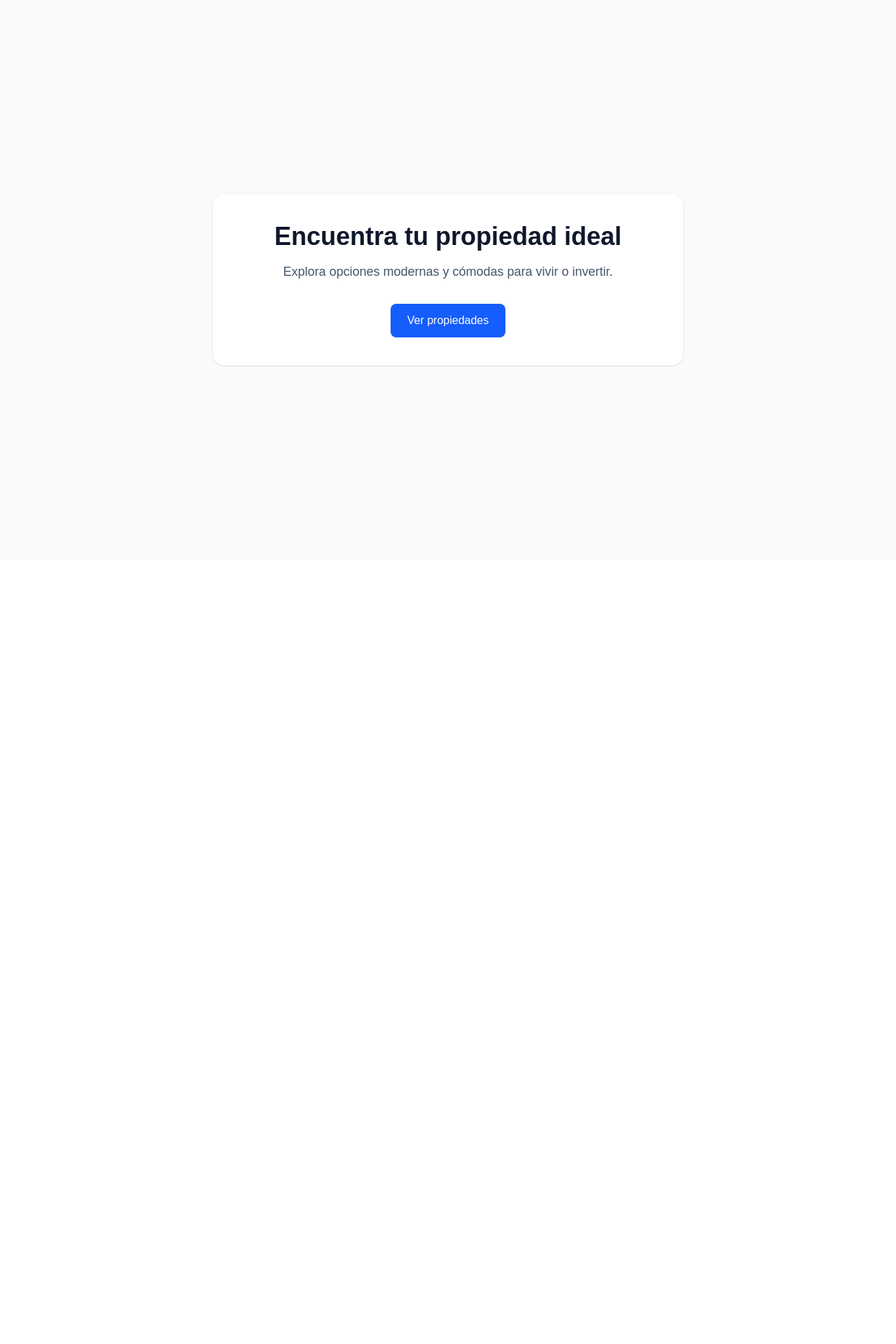
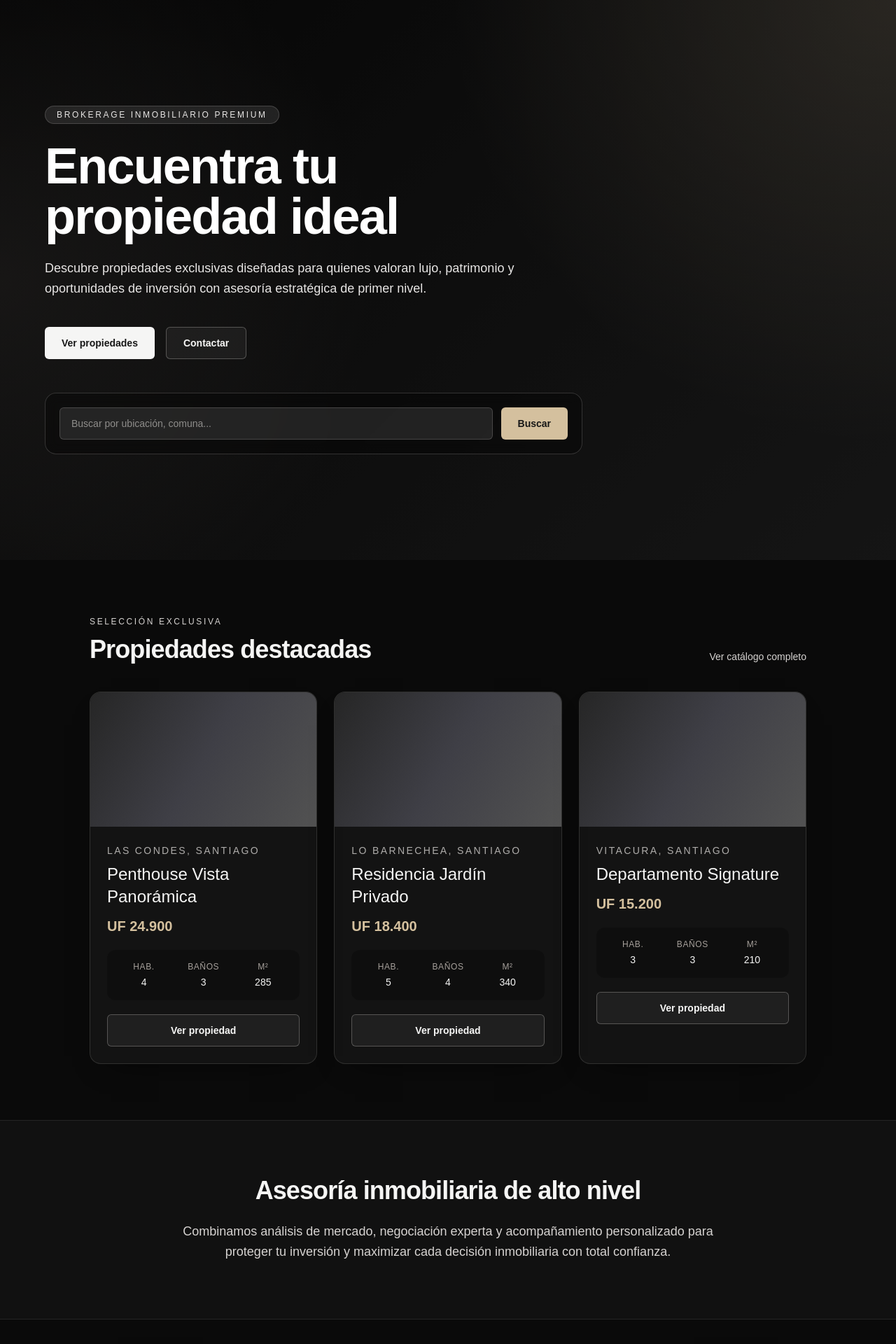
Before and after one commit to verf2390/citaya-agendas, a Next.js app: page /inmo-demo in a window 1280 px wide. Shown: the top 1920 px of the page at 70% size. Before the commit the page ends 800 px from the top, so only its background shows below. Built offline with nearby package versions, Linux system fonts and the light colour scheme.

Commit message:
Aplica ajustes puntuales en home de inmo-demo

```diff
--- a/app/inmo-demo/page.tsx
+++ b/app/inmo-demo/page.tsx
@@ -1,19 +1,179 @@
 import Link from "next/link";
 
 export default function InmoDemoHomePage() {
+  const propiedadesDestacadas = [
+    {
+      id: 1,
+      titulo: "Penthouse Vista Panorámica",
+      precio: "UF 24.900",
+      ubicacion: "Las Condes, Santiago",
+      habitaciones: 4,
+      banos: 3,
+      metros: 285,
+    },
+    {
+      id: 2,
+      titulo: "Residencia Jardín Privado",
+      precio: "UF 18.400",
+      ubicacion: "Lo Barnechea, Santiago",
+      habitaciones: 5,
+      banos: 4,
+      metros: 340,
+    },
+    {
+      id: 3,
+      titulo: "Departamento Signature",
+      precio: "UF 15.200",
+      ubicacion: "Vitacura, Santiago",
+      habitaciones: 3,
+      banos: 3,
+      metros: 210,
+    },
+  ];
+
   return (
-    <main className="flex min-h-screen items-center justify-center bg-slate-50 px-6">
-      <section className="w-full max-w-2xl rounded-2xl bg-white p-10 text-center shadow-sm">
-        <h1 className="text-4xl font-bold text-slate-900">Encuentra tu propiedad ideal</h1>
-        <p className="mt-4 text-lg text-slate-600">
-          Explora opciones modernas y cómodas para vivir o invertir.
+    <main className="bg-neutral-950 text-white">
+      <section className="relative isolate flex min-h-screen items-center overflow-hidden px-6 py-20 sm:px-10 lg:px-16">
+        <div className="absolute inset-0 -z-20 bg-[radial-gradient(circle_at_top_right,rgba(212,192,158,0.25),transparent_42%),radial-gradient(circle_at_left,rgba(120,113,108,0.25),transparent_40%),linear-gradient(135deg,#0a0a0a_0%,#171717_42%,#262626_100%)]" />
+        <div className="absolute inset-0 -z-10 bg-black/45" />
+
+        <div className="mx-auto w-full max-w-6xl">
+          <div className="max-w-3xl">
+            <p className="inline-flex rounded-full border border-stone-300/20 bg-stone-200/10 px-4 py-1 text-xs uppercase tracking-[0.22em] text-stone-200">
+              Brokerage Inmobiliario Premium
             </p>
+            <h1 className="mt-6 text-4xl font-semibold tracking-tight text-white sm:text-5xl lg:text-7xl">
+              Encuentra tu propiedad ideal
+            </h1>
+            <p className="mt-6 max-w-3xl text-base leading-relaxed text-stone-200 sm:text-lg">
+              Descubre propiedades exclusivas diseñadas para quienes valoran lujo, patrimonio y
+              oportunidades de inversión con asesoría estratégica de primer nivel.
+            </p>
+
+            <div className="mt-10 flex flex-wrap gap-4">
               <Link
                 href="/inmo-demo/propiedades"
-          className="mt-8 inline-flex rounded-lg bg-blue-600 px-6 py-3 font-medium text-white transition hover:bg-blue-700"
+                className="inline-flex items-center justify-center rounded-md bg-stone-100 px-6 py-3 text-sm font-semibold text-neutral-900 transition hover:bg-white"
               >
                 Ver propiedades
               </Link>
+              <Link
+                href="/inmo-demo/contacto"
+                className="inline-flex items-center justify-center rounded-md border border-stone-300/30 bg-white/5 px-6 py-3 text-sm font-semibold text-stone-100 transition hover:border-stone-100/70 hover:bg-white/10"
+              >
+                Contactar
+              </Link>
+            </div>
+
+            <div className="mt-12 rounded-2xl border border-stone-300/20 bg-black/30 p-4 backdrop-blur-sm sm:p-5">
+              <form className="flex flex-col gap-3 sm:flex-row" action="#" method="get">
+                <label htmlFor="busqueda-home" className="sr-only">
+                  Buscar propiedad
+                </label>
+                <input
+                  id="busqueda-home"
+                  type="text"
+                  placeholder="Buscar por ubicación, comuna..."
+                  className="w-full rounded-md border border-stone-300/20 bg-stone-100/10 px-4 py-3 text-sm text-stone-100 placeholder:text-stone-300/60 outline-none ring-offset-0 transition focus:border-stone-200/60"
+                />
+                <button
+                  type="button"
+                  className="rounded-md bg-[#d4c09e] px-6 py-3 text-sm font-semibold text-neutral-900 transition hover:bg-[#ddccb1] sm:self-stretch"
+                >
+                  Buscar
+                </button>
+              </form>
+            </div>
+          </div>
+        </div>
+      </section>
+
+      <section className="mx-auto w-full max-w-6xl px-6 py-20 sm:px-10 lg:px-16">
+        <div className="mb-10 flex items-end justify-between gap-5">
+          <div>
+            <p className="text-xs uppercase tracking-[0.22em] text-stone-300">Selección exclusiva</p>
+            <h2 className="mt-3 text-3xl font-semibold tracking-tight text-stone-100 sm:text-4xl">
+              Propiedades destacadas
+            </h2>
+          </div>
+          <Link
+            href="/inmo-demo/propiedades"
+            className="hidden text-sm font-medium text-stone-300 transition hover:text-stone-100 sm:inline-flex"
+          >
+            Ver catálogo completo
+          </Link>
+        </div>
+
+        <div className="grid gap-6 md:grid-cols-2 xl:grid-cols-3">
+          {propiedadesDestacadas.map((propiedad) => (
+            <article
+              key={propiedad.id}
+              className="group overflow-hidden rounded-2xl border border-stone-300/15 bg-neutral-900/70 shadow-[0_18px_45px_-30px_rgba(0,0,0,0.9)]"
+            >
+              <div className="h-48 bg-[linear-gradient(120deg,#262626,#3f3f46,#525252)]" />
+              <div className="space-y-5 p-6">
+                <div>
+                  <p className="text-sm uppercase tracking-[0.17em] text-stone-300/80">{propiedad.ubicacion}</p>
+                  <h3 className="mt-2 text-2xl font-medium text-stone-100">{propiedad.titulo}</h3>
+                  <p className="mt-3 text-xl font-semibold text-[#d4c09e]">{propiedad.precio}</p>
+                </div>
+
+                <dl className="grid grid-cols-3 gap-3 rounded-xl bg-black/25 p-4 text-center">
+                  <div>
+                    <dt className="text-xs uppercase tracking-wider text-stone-400">Hab.</dt>
+                    <dd className="mt-1 text-sm font-medium text-stone-100">{propiedad.habitaciones}</dd>
+                  </div>
+                  <div>
+                    <dt className="text-xs uppercase tracking-wider text-stone-400">Baños</dt>
+                    <dd className="mt-1 text-sm font-medium text-stone-100">{propiedad.banos}</dd>
+                  </div>
+                  <div>
+                    <dt className="text-xs uppercase tracking-wider text-stone-400">m²</dt>
+                    <dd className="mt-1 text-sm font-medium text-stone-100">{propiedad.metros}</dd>
+                  </div>
+                </dl>
+
+                <Link
+                  href="/inmo-demo/propiedades"
+                  className="inline-flex w-full items-center justify-center rounded-md border border-stone-300/30 bg-white/5 px-4 py-3 text-sm font-semibold text-stone-100 transition group-hover:border-[#d4c09e]/50 group-hover:bg-[#d4c09e]/10"
+                >
+                  Ver propiedad
+                </Link>
+              </div>
+            </article>
+          ))}
+        </div>
+      </section>
+
+      <section className="border-y border-stone-300/10 bg-neutral-900/60 px-6 py-20 sm:px-10 lg:px-16">
+        <div className="mx-auto max-w-4xl text-center">
+          <h2 className="text-3xl font-semibold tracking-tight text-stone-100 sm:text-4xl">
+            Asesoría inmobiliaria de alto nivel
+          </h2>
+          <p className="mx-auto mt-6 max-w-3xl text-base leading-relaxed text-stone-300 sm:text-lg">
+            Combinamos análisis de mercado, negociación experta y acompañamiento personalizado para
+            proteger tu inversión y maximizar cada decisión inmobiliaria con total confianza.
+          </p>
+        </div>
+      </section>
+
+      <section className="px-6 py-20 sm:px-10 lg:px-16">
+        <div className="mx-auto flex w-full max-w-5xl flex-col items-center gap-6 rounded-3xl border border-[#d4c09e]/25 bg-[linear-gradient(140deg,#1c1917,#292524)] px-8 py-12 text-center shadow-[0_25px_80px_-40px_rgba(0,0,0,0.95)] sm:px-14">
+          <p className="text-xs uppercase tracking-[0.22em] text-stone-300">Da el siguiente paso</p>
+          <h2 className="text-3xl font-semibold tracking-tight text-stone-100 sm:text-4xl">
+            Agenda una asesoría personalizada para tu próxima inversión
+          </h2>
+          <p className="max-w-2xl text-base text-stone-300">
+            Nuestro equipo está listo para ayudarte a encontrar oportunidades únicas alineadas con
+            tus objetivos patrimoniales.
+          </p>
+          <Link
+            href="/inmo-demo/contacto"
+            className="inline-flex items-center justify-center rounded-md bg-[#d4c09e] px-7 py-3 text-sm font-semibold text-neutral-900 transition hover:bg-[#ddccb1]"
+          >
+            Contactar ahora
+          </Link>
+        </div>
       </section>
     </main>
   );
```
Lines whose indentation alone changed are shown as unchanged.
